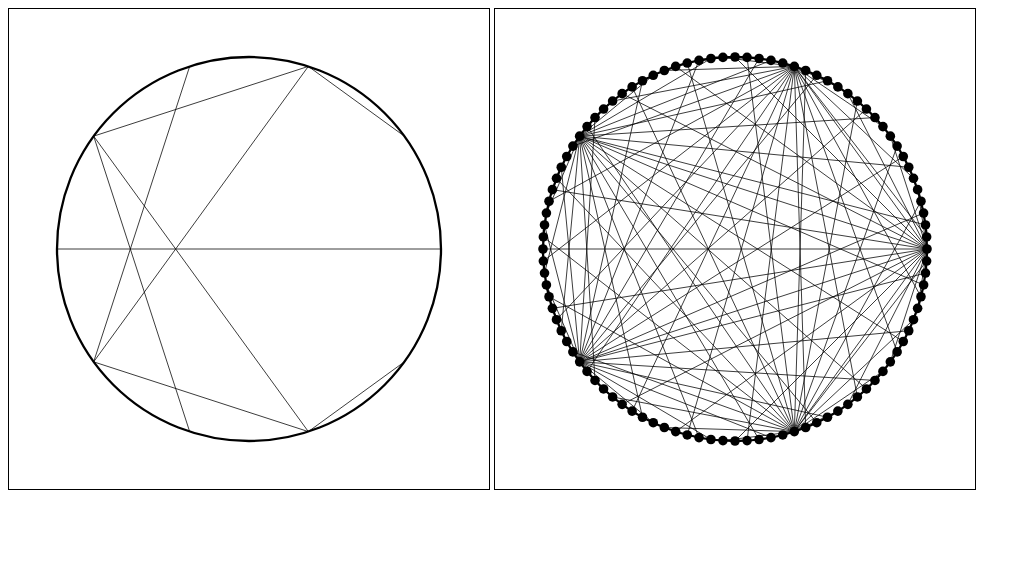
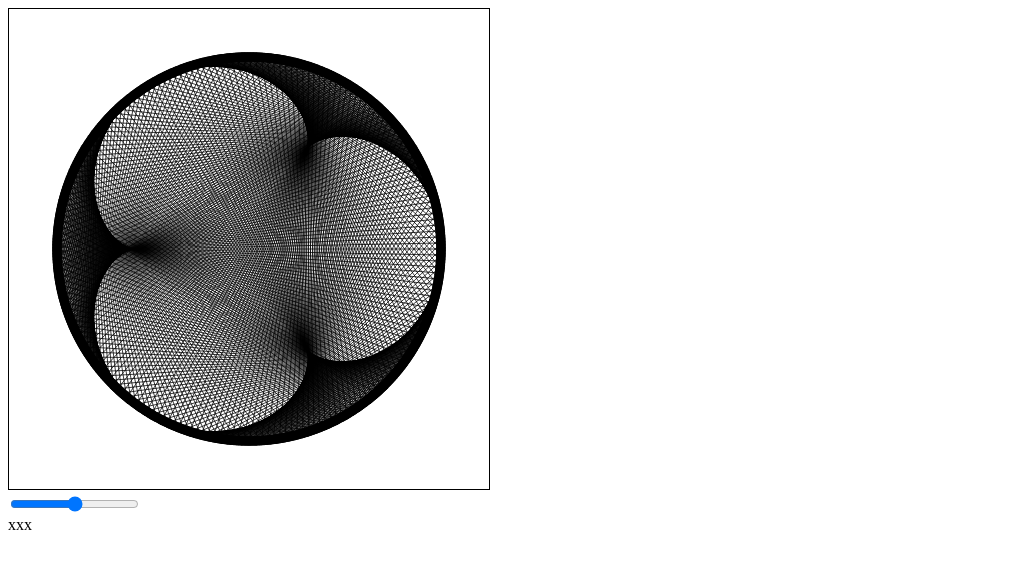
Before and after one commit to jlg-formation/jao-oct-2019, a plain HTML site: page index.html in a window 1280 px wide. Shown: the whole page, without its empty margins (0-1031 px from the left). Drawn offline with Linux system fonts and the light colour scheme.

Commit message:
reactive

```diff
--- a/FunnyCircle.js
+++ b/FunnyCircle.js
@@ -12,10 +12,16 @@ class FunnyCircle {
 
   configure(options) {
     // Object.assign(this.config, options); // ES5
-    this.config = {...this.config, ...options}; //ES6
+    this.config = { ...this.config, ...options }; //ES6
   }
 
   draw() {
+
+    this.clean();
+
+    this.setViewBox();
+    this.drawCircle();
+
     if (this.config.showPoint) {
       this.showPoint();
     }
@@ -53,4 +59,23 @@ class FunnyCircle {
     }
   }
 
+  drawCircle() {
+    const circle = document.createElementNS(SVGNS, 'circle');
+    circle.setAttribute('cx', 500);
+    circle.setAttribute('cy', 500);
+    circle.setAttribute('r', 400);
+    circle.setAttribute('class', 'main');
+    this.svg.appendChild(circle);
+  }
+
+  setViewBox() {
+    this.svg.setAttribute('viewBox', '0 0 1000 1000');
+  }
+
+  clean() {
+    while (this.svg.lastChild) {
+      this.svg.removeChild(this.svg.lastChild);
+    }
+  }
+
 }
--- a/index.html
+++ b/index.html
@@ -10,14 +10,12 @@
 </head>
 
 <body>
-  <svg class="s1" viewBox="0 0 1000 1000">
-    <circle class="main" r="400" cx="500" cy="500" />
-    <!-- <line x1="10" y1="20" x2="30" y2="400" /> -->
-  </svg>
-  <svg class="s2" viewBox="0 0 1000 1000">
-    <circle class="main" r="400" cx="500" cy="500" />
-    <!-- <line x1="10" y1="20" x2="30" y2="400" /> -->
-  </svg>
+  <svg class="s1"></svg>
+  <div class="command">
+    <input type="range" min="1" max="1000" step="1" class="s1">
+    <div class="numPoint">xxx</div>
+  </div>
+
 
   <script src="FunnyCircle.js"></script>
   <script src="main.js"></script>
--- a/main.js
+++ b/main.js
@@ -4,16 +4,22 @@ console.log('start');
 const elt = document.querySelector('svg.s1');
 const funnyCircle = new FunnyCircle(elt);
 funnyCircle.configure({
-  numPoint: 10,
-  factor: 2,
-  showPoint: false,
+  numPoint: 800,
+  factor: 4,
+  showPoint: true,
 });
 funnyCircle.draw();
 
-const elt2 = document.querySelector('svg.s2');
-const funnyCircle2 = new FunnyCircle(elt2);
-funnyCircle2.configure({
-  numPoint: 100,
-  factor: 20
+
+
+// command
+const range = document.querySelector('.command input');
+const div = document.querySelector('div.numPoint');
+range.addEventListener('input', function(event) {
+  console.log('input %O', event.target.valueAsNumber);
+  div.innerHTML = event.target.valueAsNumber;
+  funnyCircle.configure({
+    numPoint: event.target.valueAsNumber
+  });
+  funnyCircle.draw();
 });
-funnyCircle2.draw();
```
